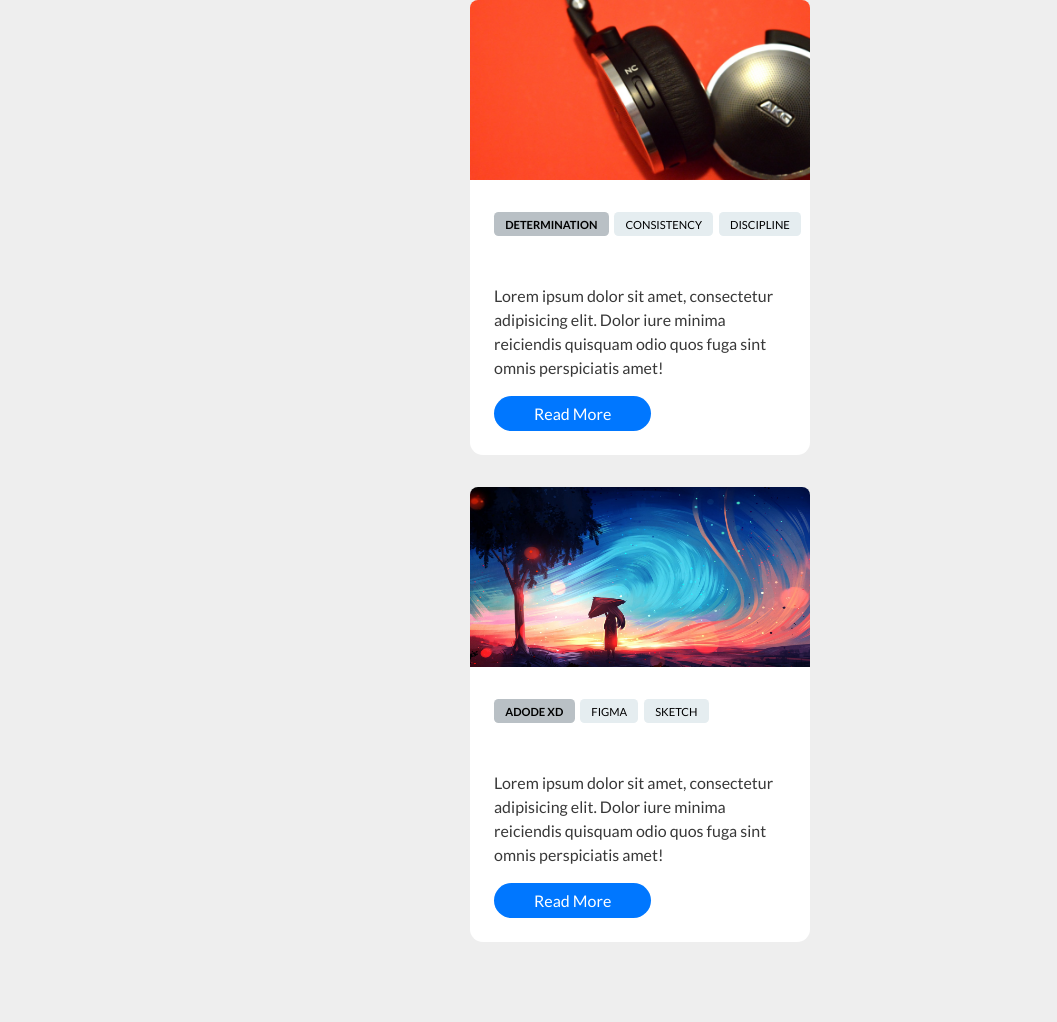
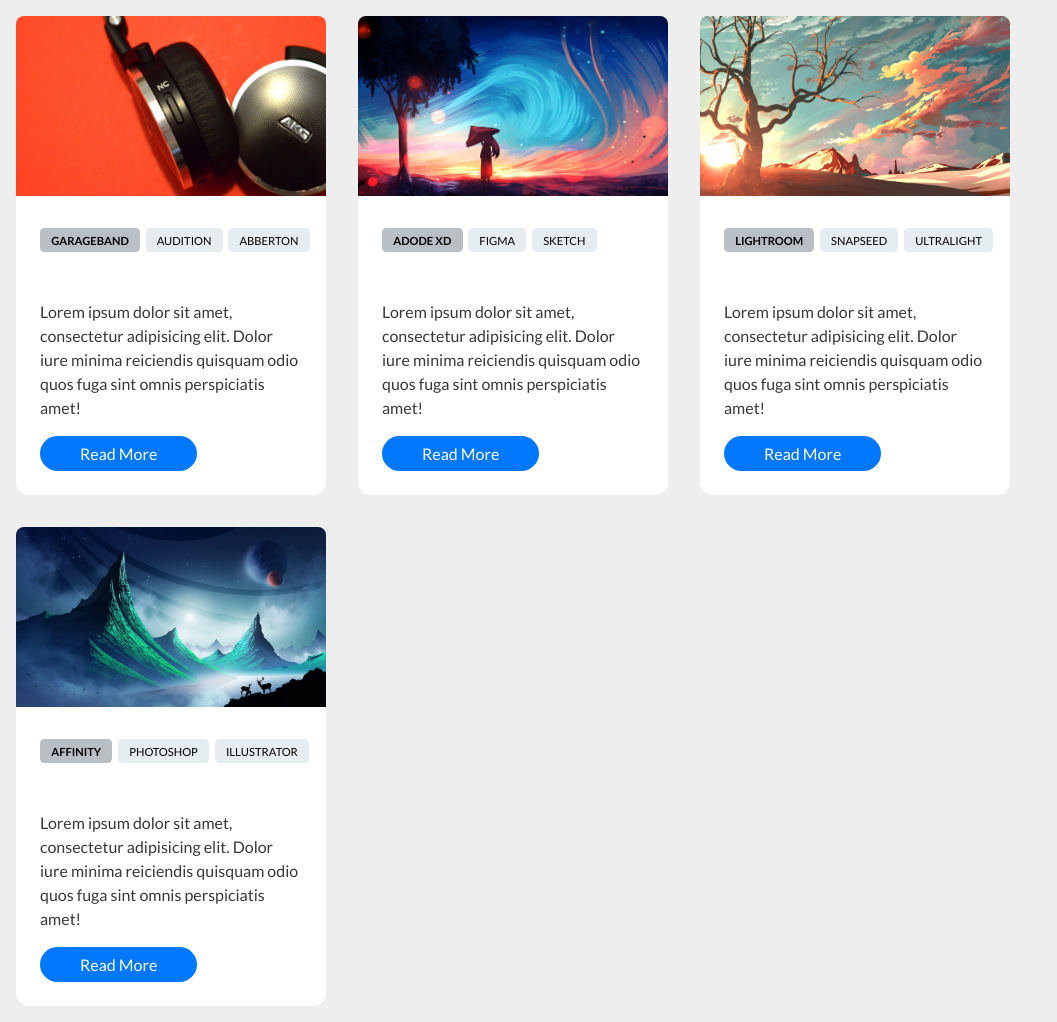
Before and after one commit to gs-maker/100DaysOfCode, a plain HTML site: page Day 7/cards.html in a window 1280 px wide. Shown: the whole page, without its empty margins (0-1057 px from the left). Before the commit the page ends 974 px from the top, so only its background shows below. Drawn offline with Linux system fonts and the light colour scheme.

Commit message:
added responsiveness

```diff
--- a/Day 7/cards.css
+++ b/Day 7/cards.css
@@ -23,13 +23,14 @@ body{
 
 .card_group{
    display:flex;
+   align-items: space-between;
 }
 
 .card{
-   width:340px;
+   width:310px;
    border-radius:.8em;
    background-color:white;
-   margin-bottom:2em;
+   margin:1em;
 }
 
 .card_content{
@@ -78,3 +79,22 @@ body{
    border-radius:1.5em;
    margin-bottom:1.5em;
 }
+
+/* responsive design view */
+/* mobile devices query */
+@media only screen and (min-width: 360px) {
+   .card_group {
+      display: flex;
+      flex-wrap:  wrap;
+      align-content: space-around;
+   }
+}
+
+
+/* tablet sized devices */
+@media only screen and (min-width: 768px) {
+   .card_group {
+      display: flex;
+      flex-wrap: wrap;
+   }
+}
--- a/Day 7/cards.html
+++ b/Day 7/cards.html
@@ -9,15 +9,15 @@
 </head>
 
 <body>
-   <div class="card-group">
+   <div class="card_group">
       <div class="card">
          <img src="img/akg-n60-nc-2.jpg" alt="akg speakers">
          <div class="card_content">
             <div class="card_details">
                <ul class="card_list">
-                  <li class="card_item card_active">Determination</li>
-                  <li class="card_item" >Consistency</li>
-                  <li class="card_item" >Discipline</li>
+                  <li class="card_item card_active">GarageBand</li>
+                  <li class="card_item" >Audition</li>
+                  <li class="card_item" >Abberton</li>
                </ul>
                <p class="card_desc">Lorem ipsum dolor sit amet, consectetur adipisicing elit.
                   Dolor iure minima reiciendis quisquam odio quos fuga
@@ -43,6 +43,40 @@
             <a class="card_link" href="" >Read More</a>
          </div>
       </div>
+
+      <div class="card">
+         <img src="img/clouds.jpg" alt="akg speakers">
+         <div class="card_content">
+            <div class="card_details">
+               <ul class="card_list">
+                  <li class="card_item card_active">Lightroom</li>
+                  <li class="card_item" >Snapseed</li>
+                  <li class="card_item" >Ultralight</li>
+               </ul>
+               <p class="card_desc">Lorem ipsum dolor sit amet, consectetur adipisicing elit.
+                  Dolor iure minima reiciendis quisquam odio quos fuga
+                  sint omnis perspiciatis amet!</p>
+            </div>
+            <a class="card_link" href="" >Read More</a>
+         </div>
+      </div>
+
+      <div class="card">
+         <img src="img/landscape.jpg" alt="akg speakers">
+         <div class="card_content">
+            <div class="card_details">
+               <ul class="card_list">
+                  <li class="card_item card_active">Affinity</li>
+                  <li class="card_item" >Photoshop</li>
+                  <li class="card_item" >Illustrator</li>
+               </ul>
+               <p class="card_desc">Lorem ipsum dolor sit amet, consectetur adipisicing elit.
+                  Dolor iure minima reiciendis quisquam odio quos fuga
+                  sint omnis perspiciatis amet!</p>
+            </div>
+            <a class="card_link" href="" >Read More</a>
+         </div>
+      </div>
    </div>
 </body>
 
```
Also changed, not shown: Netflix Clone/css/style.css (+0 -27 lines), Day 7/img/birds.jpg (added), Day 7/img/clouds.jpg (added), Day 7/img/landscape.jpg (added).
